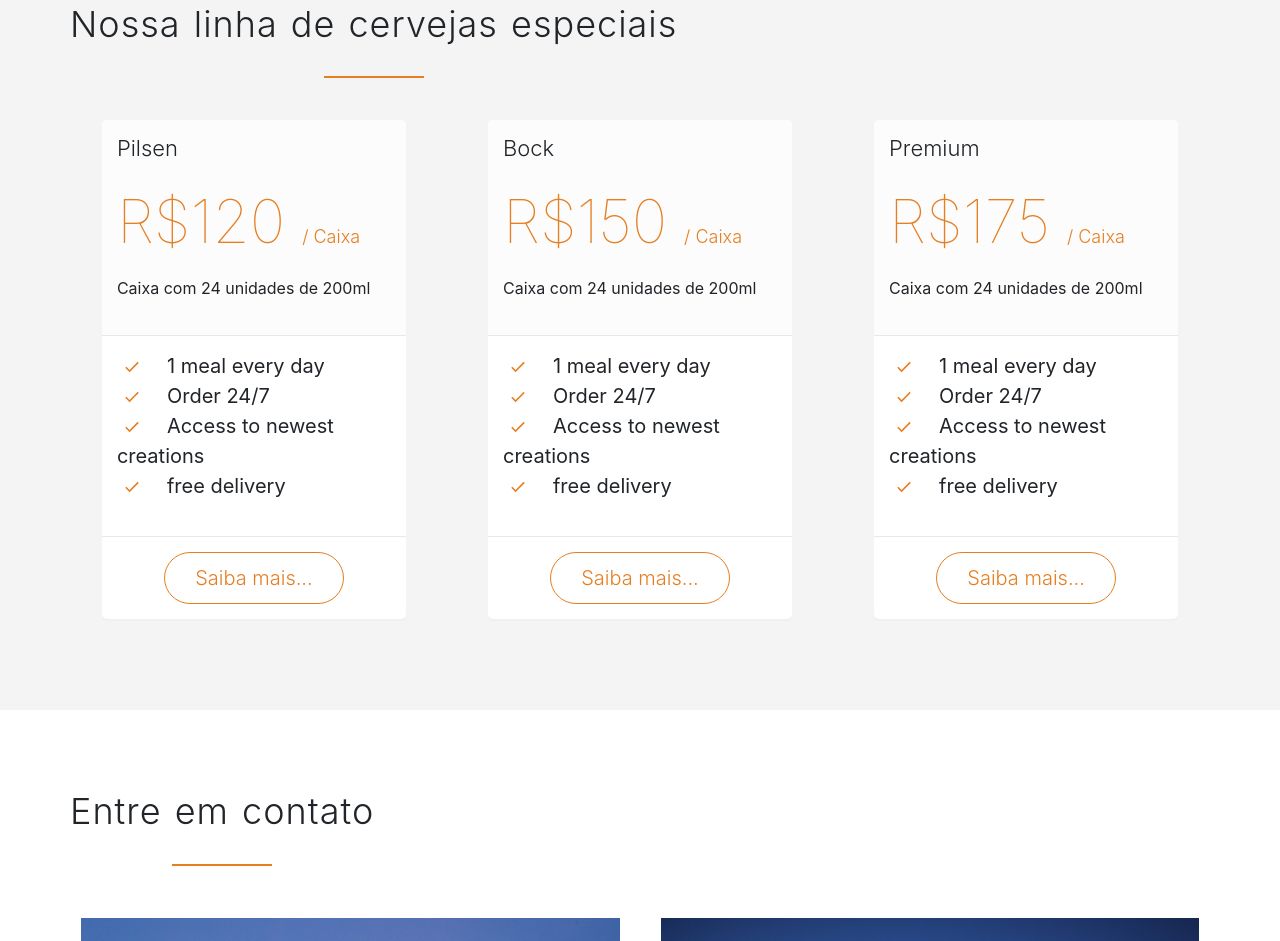
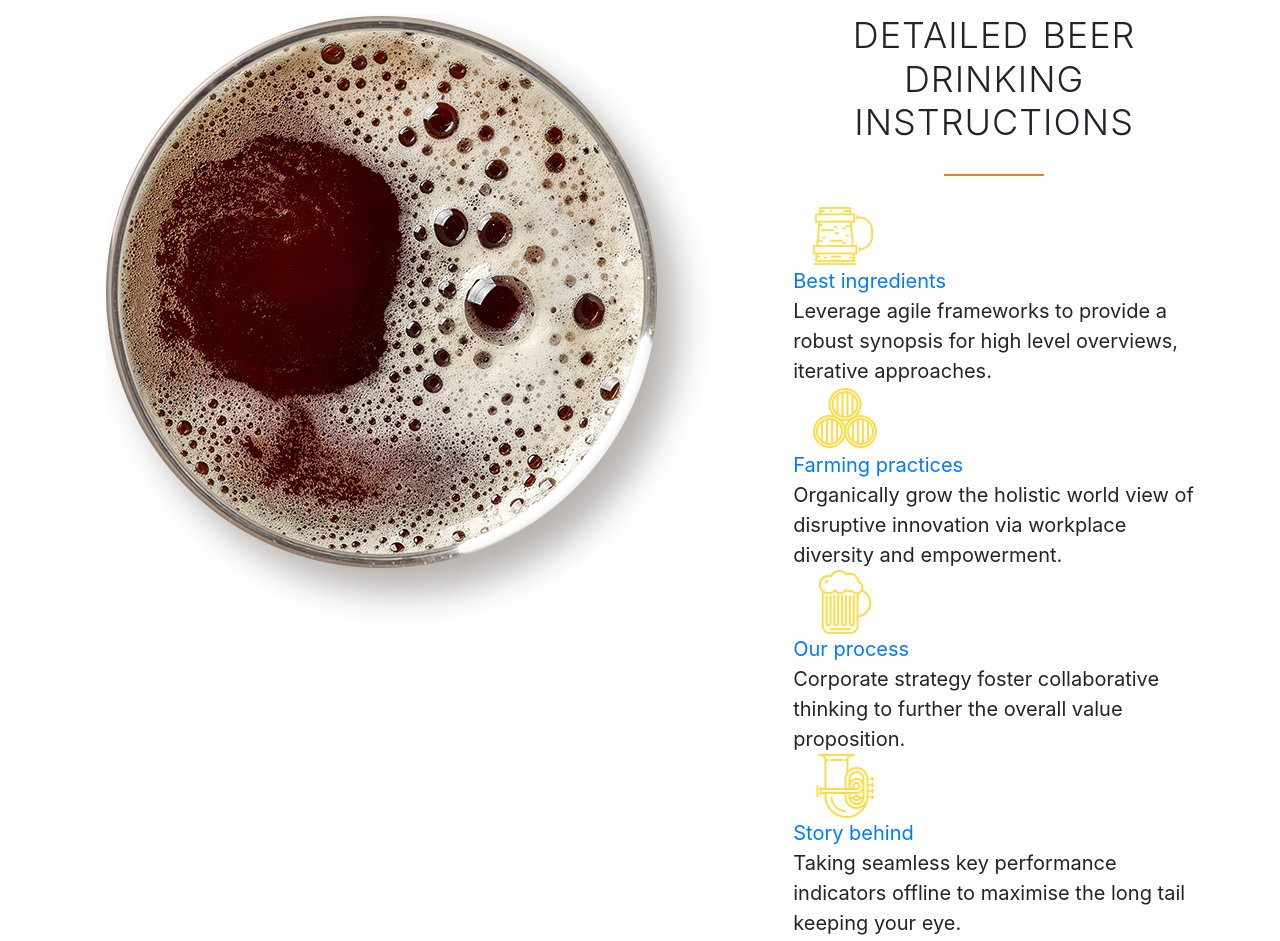
Before and after one commit to RobsonMattos/marrenta, a website: page marrenta_versao2/index.html in a window 1280 px wide. Shown: the part 877-1818 px from the top of the page. Drawn offline with nearby package versions, Linux system fonts and the light colour scheme.

Commit message:
Criação da section detalhe

```diff
--- a/marrenta_versao2/index.html
+++ b/marrenta_versao2/index.html
@@ -69,11 +69,77 @@
                 <div class="vazio">
 
                 </div>
-                <a href="#" target="_self" class="bt_bb_link" title="VIEW MORE"><span
-                        class="bt_bb_button_text">VIEW MORE</span></a>
+                <a href="#" target="_self" class="bt_bb_link" title="VIEW MORE"><span class="bt_bb_button_text">VIEW
+                        MORE</span></a>
             </h1>
         </div>
     </header>
+
+    <section id="detalhe" class="detalhe-section">
+        <div class="row">
+            <div class="col">
+                <img src="./img/beer_transparent.png" class="imagem-detalhe" alt="beer_transparent.png">
+            </div>
+            <div class="col">
+                <div class="bt_bb_column_content">
+                    <div class="bt_bb_headline bt_bb_font_weight_normal bt_bb_dash_none bt_bb_size_normal bt_bb_align_inherit">
+                        <h2><span class="bt_bb_headline_content"><span>DETAILED BEER DRINKING INSTRUCTIONS</span></span></h2>
+                    </div>
+                    <div class="bt_bb_border_style_none"></div>
+                    <div class="bt_bb_row_inner" data-structure="6-6">
+                        <div class=" animated" data-width="6">
+                            <div class="bt_bb_column_inner_content">
+                                <div class="bt_bb_align_inherit">
+                                    <a href="#" target="_self" class="bt_bb_icon_holder"><img src="./img/beer-mug.png"
+                                            alt=""></a>
+                                    <div class="bt_bb_service_content">
+                                        <div class="bt_bb_service_content_title"><a href="#" target="_self">Best
+                                                ingredients</a></div>
+                                        <div class="bt_bb_service_content_text">Leverage agile frameworks to provide a
+                                            robust synopsis for high level overviews, iterative approaches.</div>
+                                    </div>
+                                </div>
+                                <div class="bt_bb_border_style_none"></div>
+                                <div class="bt_bb_align_inherit"><a href="#" target="_self" class="bt_bb_icon_holder"><img
+                                            src="./img/barrel.png" alt=""></a>
+                                    <div class="bt_bb_service_content">
+                                        <div class="bt_bb_service_content_title"><a href="#" target="_self">Farming
+                                                practices</a></div>
+                                        <div class="bt_bb_service_content_text">Organically grow the holistic world
+                                            view of disruptive innovation via workplace diversity and empowerment.</div>
+                                    </div>
+                                </div>
+                                <div class="bt_bb_separator bt_bb_bottom_spacing_medium bt_bb_border_style_none"></div>
+                            </div>
+                        </div>
+                        <div class="animated" data-width="6">
+                            <div class="bt_bb_column_inner_content">
+                                <div class="bt_bb_align_inherit"><a href="#" target="_self" class="bt_bb_icon_holder"><img
+                                            src="./img/pint-of-beer.png" alt=""></a>
+                                    <div class="bt_bb_service_content">
+                                        <div class="bt_bb_service_content_title"><a href="#" target="_self">Our process</a></div>
+                                        <div class="bt_bb_service_content_text">Corporate strategy foster collaborative
+                                            thinking to further the overall value proposition.</div>
+                                    </div>
+                                </div>
+                                <div class="bt_bb_border_style_none"></div>
+                                <div class="bt_bb_align_inherit"><a href="#" target="_self" class="bt_bb_icon_holder"><img
+                                            src="./img/tuba.png" alt=""></a>
+                                    <div class="bt_bb_service_content">
+                                        <div class="bt_bb_service_content_title"><a href="#" target="_self">Story
+                                                behind</a></div>
+                                        <div class="bt_bb_service_content_text">Taking seamless key performance
+                                            indicators offline to maximise the long tail keeping your eye.</div>
+                                    </div>
+                                </div>
+                                <div class="bt_bb_separator bt_bb_bottom_spacing_medium bt_bb_border_style_none"></div>
+                            </div>
+                        </div>
+                    </div>
+                </div>
+            </div>
+        </div>
+    </section>
 
     <section id="produtos" class="section-produtos js--section-produtos">
         <div class="row">
--- a/marrenta_versao2/sass/main.scss
+++ b/marrenta_versao2/sass/main.scss
@@ -17,4 +17,5 @@
 @import
   "pages/produtos",
   "pages/contato",
-  "pages/cidades";
+  "pages/cidades",
+  "pages/detalhe";
--- /dev/null
+++ b/marrenta_versao2/sass/pages/_detalhe.scss
@@ -0,0 +1,8 @@
+.detalhe-section {
+  img {
+    display: flex;
+    flex-flow: column nowrap;
+    padding-left: 0;
+    padding-right: 20px;
+  }
+}
```
Also changed, not shown: marrenta_versao2/css/style.css, marrenta_versao2/img/barrel.png (added), marrenta_versao2/img/beer-mug.png (added), marrenta_versao2/img/pint-of-beer.png (added), marrenta_versao2/img/tuba.png (added).
